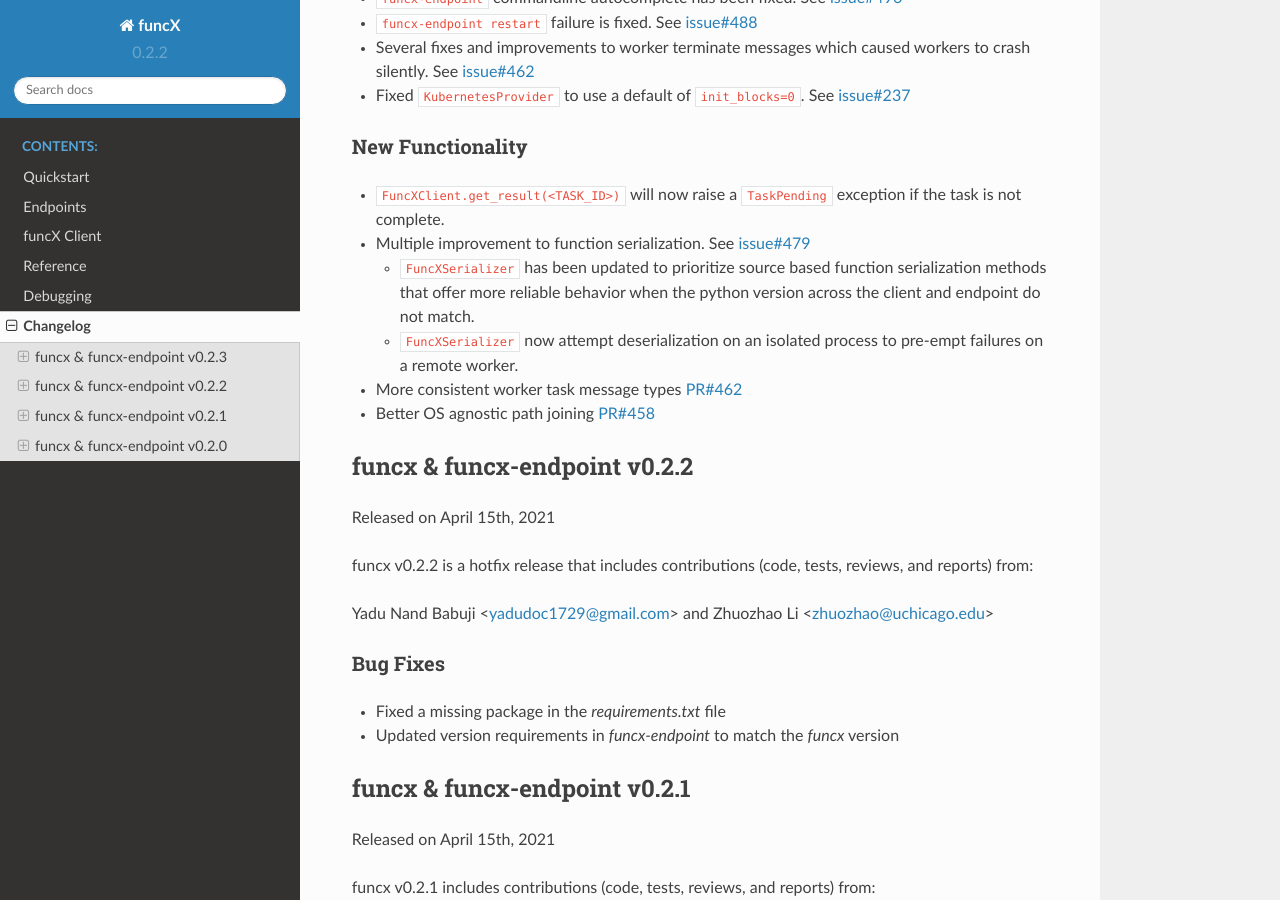
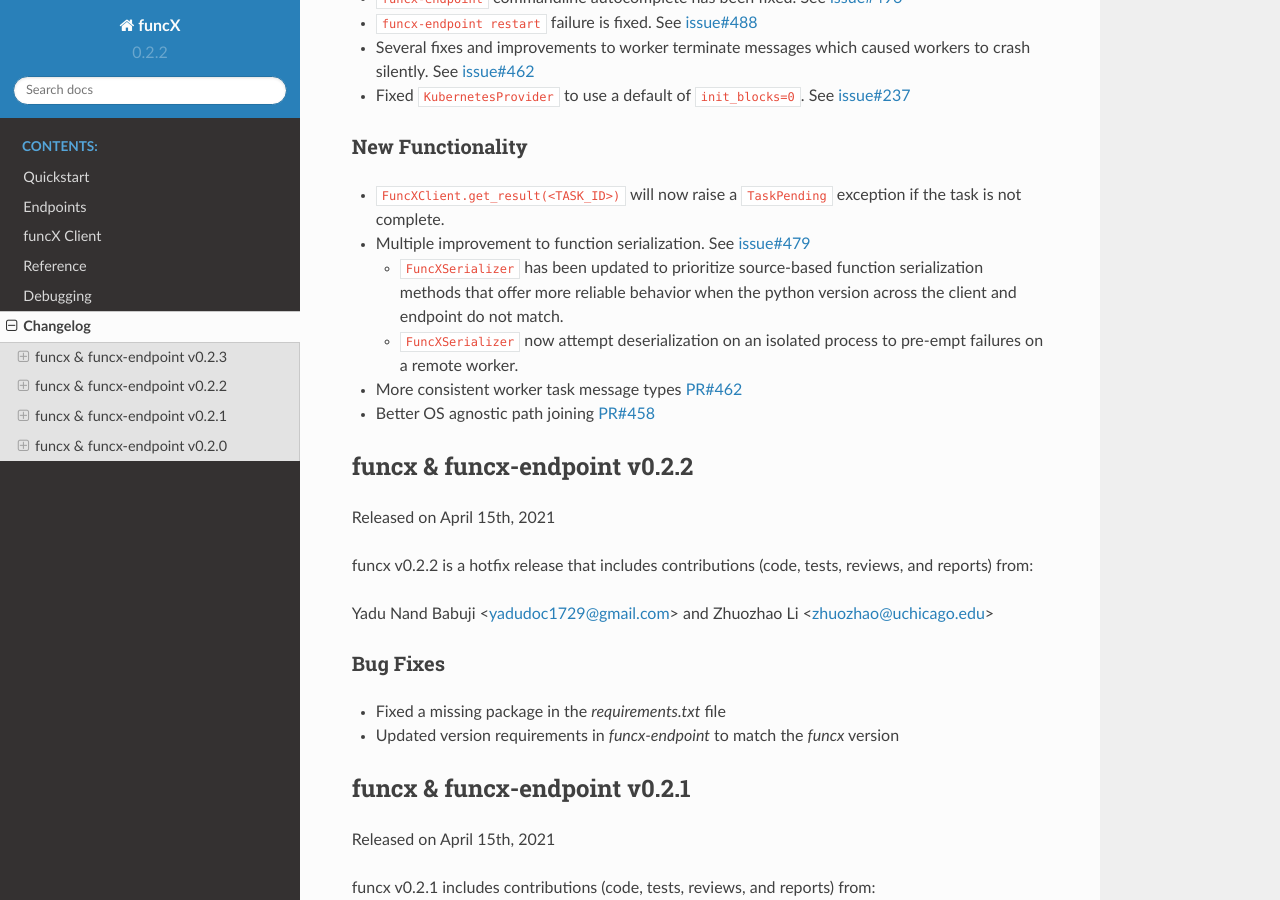
Before and after one commit to globus/globus-compute, a Sphinx documentation site: the page built from docs/changelog.rst, in a window 1280 px wide and 900 px high, scrolled down 498 px. Built offline with Sphinx 7.4.7 and the Read the Docs theme 2.0.0, drawn with Linux system fonts in a browser that asks for light colours.

```diff
--- a/docs/changelog.rst
+++ b/docs/changelog.rst
@@ -38,7 +38,7 @@ New Functionality
 
 * Multiple improvement to function serialization. See `issue#479 <https://github.com/funcx-faas/funcX/pull/479>`_
 
-  * ``FuncXSerializer`` has been updated to prioritize source based function serialization methods that offer
+  * ``FuncXSerializer`` has been updated to prioritize source-based function serialization methods that offer
     more reliable behavior when the python version across the client and endpoint do not match.
 
   * ``FuncXSerializer`` now attempt deserialization on an isolated process to pre-empt failures on a remote worker.
```
